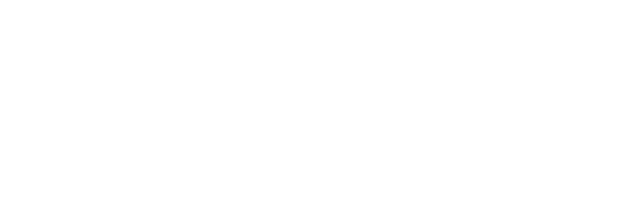
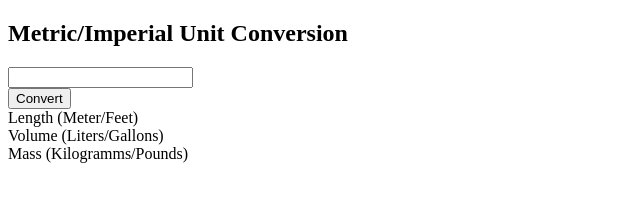
Before and after one commit to Destrudo23/Unit-Converter, a plain HTML site: page index.html in a window 1280 px wide. Shown: the whole page, without its empty margins (0-640 px from the left). Drawn offline with Linux system fonts and the light colour scheme.

Commit message:
1 file modified

```diff
--- a/index.html
+++ b/index.html
@@ -8,6 +8,17 @@
     <script type="module" src="script.js"></script>
   </head>
   <body>
-
+   <div class="container">
+    <div class="top-container">
+      <div><h2>Metric/Imperial Unit Conversion</h2></div>
+      <div><input id="input-el"></div>
+      <div><button id="convert-btn">Convert</button></div>
+    </div>
+    <div class="bottom-container">
+      <div id="render-length">Length (Meter/Feet)</div>
+      <div id="render-volume">Volume (Liters/Gallons)</div>
+      <div id="render-mass">Mass (Kilogramms/Pounds)</div>
+    </div>
+   </div>
   </body>
 </html>
```
